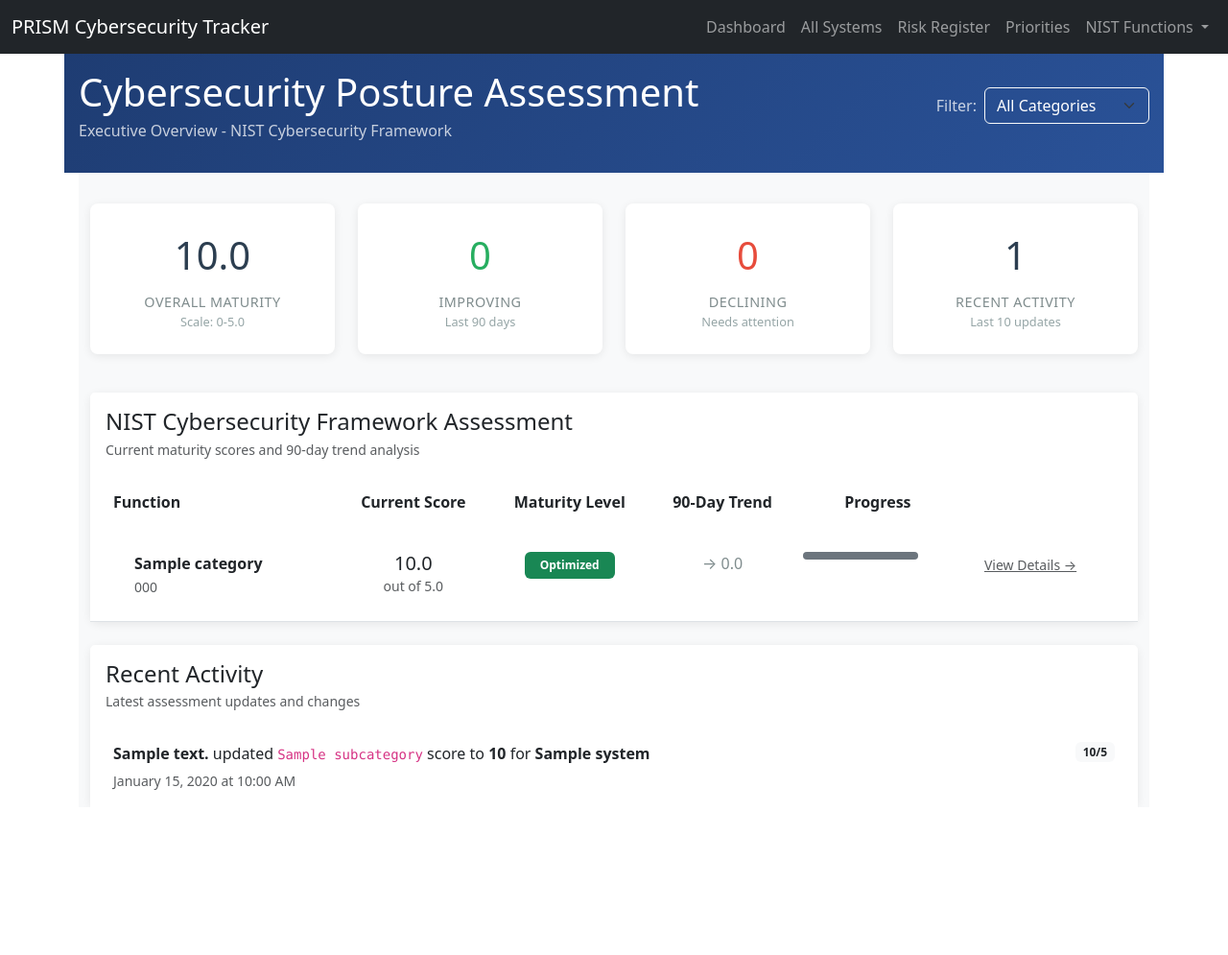
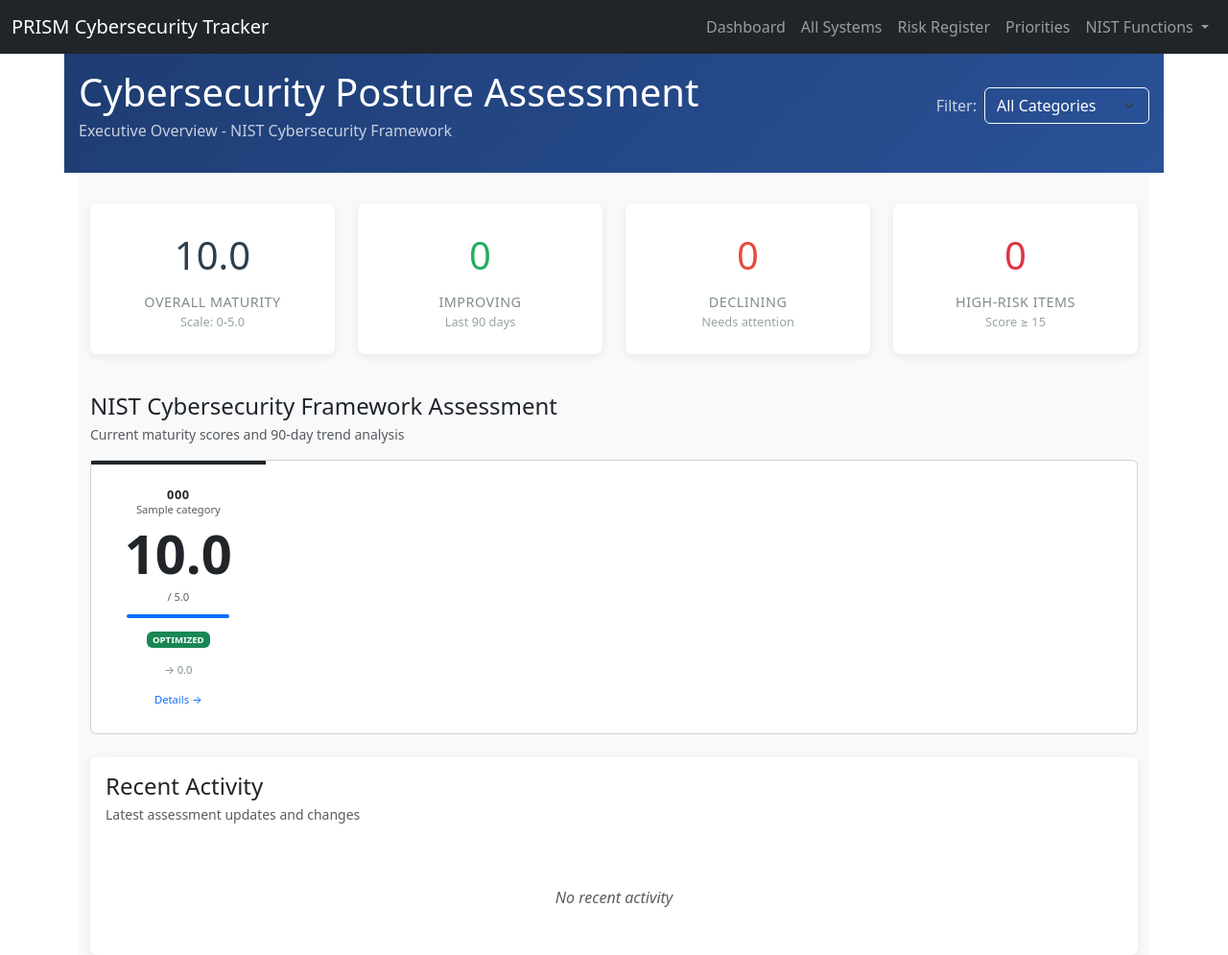
Before and after one commit to nicholasgizzi/nist_maturity_tracker_webapp, a Flask app: page / in a window 1280 px wide. Shown: the whole page at 96% size. Before the commit the page ends 839 px from the top, so only its background shows below. Run offline with Flask 3, Linux system fonts and the light colour scheme; a user stored in the database is signed in; tables that the repository leaves empty hold one stand-in row (values such as "Sample post"); parts of the project's set-up code (start-up, migrations or seed data) failed here and were passed over; some libraries are stand-ins or nearby versions.

Commit message:
Improve executive dashboard metrics and layout
Dashboard Metrics Fixes:
• Replace useless "Recent Activity" with actionable "High-Risk Items" count
• Fix broken trend calculations (now only shows trends when historical data exists)
• Add proper risk scoring using database columns (severity × likelihood ≥ 15)
• Improve trend logic to handle missing 90-day comparison data correctly

Executive Layout Enhancement:
• Transform vertical table to horizontal executive status board
• Single-row display of all 6 NIST functions for better visual impact
• Mission control aesthetics with color-coded function tiles
• Large score displays with function-specific colors
• Compact maturity badges and trend indicators
• Clean information hierarchy optimized for executive presentation

Technical Improvements:
• Fix TypeError in risk_score property usage
• Enhance executive-focused calculations for meaningful business metrics
• Maintain existing NIST function color consistency

```diff
--- a/app/blueprints/dashboard.py
+++ b/app/blueprints/dashboard.py
@@ -1,5 +1,5 @@
 from flask import Blueprint, render_template, request
-from app.models import Category, Subcategory, SystemMapping, Review
+from app.models import Category, Subcategory, SystemMapping, Review, System, Risk
 from datetime import datetime, timedelta
 from collections import defaultdict
 from flask_login import login_required
@@ -47,15 +47,26 @@ def dashboard():
 
     current = avg_by()                              # all scores ever
     previous = avg_by(before=cutoff)                # those from more than 90 days ago
-    # subtract; if current None treat as 0
-    change = {f: ((current[f] or 0) - (previous[f] or 0))
-              for f in funcs}
 
-    # fetch 10 most recent review entries
-    recent_changes = Review.query \
-        .order_by(Review.review_date.desc()) \
-        .limit(10) \
-        .all()
+    # Better trend calculation - only compare if we have historical data
+    change = {}
+    for f in funcs:
+        if previous[f] is not None and current[f] is not None:
+            change[f] = round(current[f] - previous[f], 2)
+        else:
+            change[f] = 0  # No trend available
+
+    # Executive-focused metrics
+    total_systems = System.query.count()
+    # Calculate high-risk using actual database columns (severity * likelihood >= 15)
+    high_risk_count = Risk.query.filter((Risk.severity * Risk.likelihood) >= 15).count()
+    low_maturity_count = sum(1 for score in current.values()
+                           if score is not None and score < 2.0)
+
+    # Recent assessments (more meaningful than raw review count)
+    recent_assessments = SystemMapping.query \
+        .filter(SystemMapping.last_reviewed >= cutoff) \
+        .count()
 
     return render_template(
         'dashboard.html',
@@ -65,5 +76,8 @@ def dashboard():
         funcs=funcs,
         name_map=name_map,
         function_colors=function_colors,
-        recent_changes=recent_changes,
+        total_systems=total_systems,
+        high_risk_count=high_risk_count,
+        low_maturity_count=low_maturity_count,
+        recent_assessments=recent_assessments,
     )
--- a/app/templates/dashboard.html
+++ b/app/templates/dashboard.html
@@ -169,109 +169,113 @@
       <div class="col-md-3 mb-3">
         <div class="card metric-card">
           <div class="card-body text-center p-4">
-            <div class="metric-value">{{ recent_changes | length }}</div>
-            <div class="metric-label">Recent Activity</div>
-            <div class="metric-subtitle">Last 10 updates</div>
+            <div class="metric-value text-danger">{{ high_risk_count }}</div>
+            <div class="metric-label">High-Risk Items</div>
+            <div class="metric-subtitle">Score ≥ 15</div>
           </div>
         </div>
       </div>
     </div>
 
-    <!-- NIST Framework Assessment Table -->
-    <div class="card metric-card mb-4">
-      <div class="card-header bg-white border-bottom-0 py-3">
+    <!-- NIST Framework Assessment - Executive Dashboard -->
+    <div class="mb-4">
+      <div class="mb-3">
         <h4 class="mb-1">NIST Cybersecurity Framework Assessment</h4>
         <p class="text-muted mb-0 small">Current maturity scores and 90-day trend analysis</p>
       </div>
-      <div class="card-body p-0">
-        <div class="table-responsive">
-          <table class="table table-borderless mb-0">
-            <thead class="bg-light">
-              <tr>
-                <th class="px-4 py-3 border-0">Function</th>
-                <th class="text-center py-3 border-0">Current Score</th>
-                <th class="text-center py-3 border-0">Maturity Level</th>
-                <th class="text-center py-3 border-0">90-Day Trend</th>
-                <th class="text-center py-3 border-0">Progress</th>
-                <th class="px-4 py-3 border-0"></th>
-              </tr>
-            </thead>
-            <tbody>
-              {% for func in funcs %}
-                {% set avg = current_scores.get(func) %}
-                {% set change = change_scores.get(func) %}
-                <tr class="border-bottom function-{{ func.lower() }}">
-                  <td class="px-4 py-4">
-                    <div class="d-flex align-items-center">
-                      <div class="w-3 h-100 me-3" style="width: 6px; height: 40px; background-color: {{ function_colors[func] }}; border-radius: 3px;"></div>
-                      <div>
-                        <div class="fw-bold">{{ name_map[func] }}</div>
-                        <small class="text-muted">{{ func }}</small>
+
+      <!-- Executive Status Board - Single Row -->
+      <div class="card">
+        <div class="card-body p-0">
+          <div class="row g-0">
+            {% for func in funcs %}
+              {% set avg = current_scores.get(func) %}
+              {% set change = change_scores.get(func) %}
+              <div class="col-2">
+                <div class="executive-function-tile text-center p-4 h-100 position-relative"
+                     style="border-top: 4px solid {{ function_colors[func] }}; {% if not loop.last %}border-right: 1px solid #dee2e6;{% endif %}">
+
+                  <!-- Function Name -->
+                  <div class="mb-2">
+                    <h6 class="fw-bold mb-0 text-uppercase" style="font-size: 0.8rem; letter-spacing: 0.5px;">{{ func }}</h6>
+                    <small class="text-muted d-block" style="font-size: 0.7rem;">{{ name_map[func] }}</small>
+                  </div>
+
+                  <!-- Score Display -->
+                  <div class="mb-2">
+                    {% if avg is not none %}
+                      <div class="display-4 fw-bold mb-1" style="color: {{ function_colors[func] }}; line-height: 1;">
+                        {{ "%.1f"|format(avg) }}
                       </div>
+                      <small class="text-muted" style="font-size: 0.7rem;">/ 5.0</small>
+                    {% else %}
+                      <div class="display-4 fw-bold mb-1 text-muted" style="line-height: 1;">—</div>
+                      <small class="text-muted" style="font-size: 0.7rem;">/ 5.0</small>
+                    {% endif %}
+                  </div>
+
+                  <!-- Progress Indicator -->
+                  {% if avg is not none %}
+                    {% set percentage = (avg / 5.0 * 100) %}
+                    <div class="progress mb-2 mx-auto" style="height: 4px; width: 80%;">
+                      <div class="progress-bar"
+                           style="width: {{ percentage }}%; background-color: {{ function_colors[func] }};"
+                           aria-valuenow="{{ avg }}"
+                           aria-valuemin="0"
+                           aria-valuemax="5"></div>
                     </div>
-                  </td>
-                  <td class="text-center py-4">
-                    {% if avg is not none %}
-                      <span class="h5 mb-0">{{ "%.1f"|format(avg) }}</span>
-                      <small class="text-muted d-block">out of 5.0</small>
-                    {% else %}
-                      <span class="text-muted">—</span>
-                    {% endif %}
-                  </td>
-                  <td class="text-center py-4">
+                  {% else %}
+                    <div class="progress mb-2 mx-auto" style="height: 4px; width: 80%;">
+                      <div class="progress-bar bg-light" style="width: 0%;"></div>
+                    </div>
+                  {% endif %}
+
+                  <!-- Maturity Badge -->
+                  <div class="mb-2">
                     {% if avg is not none %}
                       {% if avg >= 4.0 %}
-                        <span class="badge maturity-optimized px-3 py-2 fw-bold">Optimized</span>
+                        <span class="badge bg-success" style="font-size: 0.6rem;">OPTIMIZED</span>
                       {% elif avg >= 3.0 %}
-                        <span class="badge maturity-managed px-3 py-2 fw-bold">Managed</span>
+                        <span class="badge bg-primary" style="font-size: 0.6rem;">MANAGED</span>
                       {% elif avg >= 2.0 %}
-                        <span class="badge maturity-defined px-3 py-2 fw-bold">Defined</span>
+                        <span class="badge bg-info" style="font-size: 0.6rem;">DEFINED</span>
                       {% elif avg >= 1.0 %}
-                        <span class="badge maturity-initial px-3 py-2 fw-bold">Initial</span>
+                        <span class="badge bg-warning" style="font-size: 0.6rem;">INITIAL</span>
                       {% else %}
-                        <span class="badge maturity-adhoc px-3 py-2 fw-bold">Ad Hoc</span>
+                        <span class="badge bg-danger" style="font-size: 0.6rem;">AD HOC</span>
                       {% endif %}
                     {% else %}
-                      <span class="text-muted">—</span>
+                      <span class="badge bg-light text-muted" style="font-size: 0.6rem;">NO DATA</span>
                     {% endif %}
-                  </td>
-                  <td class="text-center py-4">
+                  </div>
+
+                  <!-- Trend Indicator -->
+                  <div class="mb-2">
                     {% if change is not none %}
                       {% if change > 0 %}
-                        <span class="trend-positive">↗ +{{ "%.1f"|format(change) }}</span>
+                        <small class="trend-positive" style="font-size: 0.7rem;">↗ +{{ "%.1f"|format(change) }}</small>
                       {% elif change < 0 %}
-                        <span class="trend-negative">↘ {{ "%.1f"|format(change) }}</span>
+                        <small class="trend-negative" style="font-size: 0.7rem;">↘ {{ "%.1f"|format(change) }}</small>
                       {% else %}
-                        <span class="trend-neutral">→ 0.0</span>
+                        <small class="trend-neutral" style="font-size: 0.7rem;">→ 0.0</small>
                       {% endif %}
                     {% else %}
-                      <span class="text-muted">—</span>
+                      <small class="text-muted" style="font-size: 0.7rem;">—</small>
                     {% endif %}
-                  </td>
-                  <td class="py-4">
-                    {% if avg is not none %}
-                      {% set percentage = (avg / 5.0 * 100) %}
-                      <div class="progress" style="height: 8px; width: 120px;">
-                        <div class="progress-bar bg-secondary"
-                             style="width: {{ percentage }}%;"
-                             aria-valuenow="{{ avg }}"
-                             aria-valuemin="0"
-                             aria-valuemax="5"></div>
-                      </div>
-                    {% else %}
-                      <div class="text-muted small">No data</div>
-                    {% endif %}
-                  </td>
-                  <td class="px-4 py-4">
+                  </div>
+
+                  <!-- View Details Link -->
+                  <div>
                     <a href="{{ url_for('functions.view_function', function=func.lower()) }}"
-                       class="btn btn-link btn-sm text-muted p-0">
-                      View Details →
+                       class="btn btn-link btn-sm p-0 text-decoration-none"
+                       style="font-size: 0.7rem;">
+                      Details →
                     </a>
-                  </td>
-                </tr>
-              {% endfor %}
-            </tbody>
-          </table>
+                  </div>
+                </div>
+              </div>
+            {% endfor %}
+          </div>
         </div>
       </div>
     </div>
```
